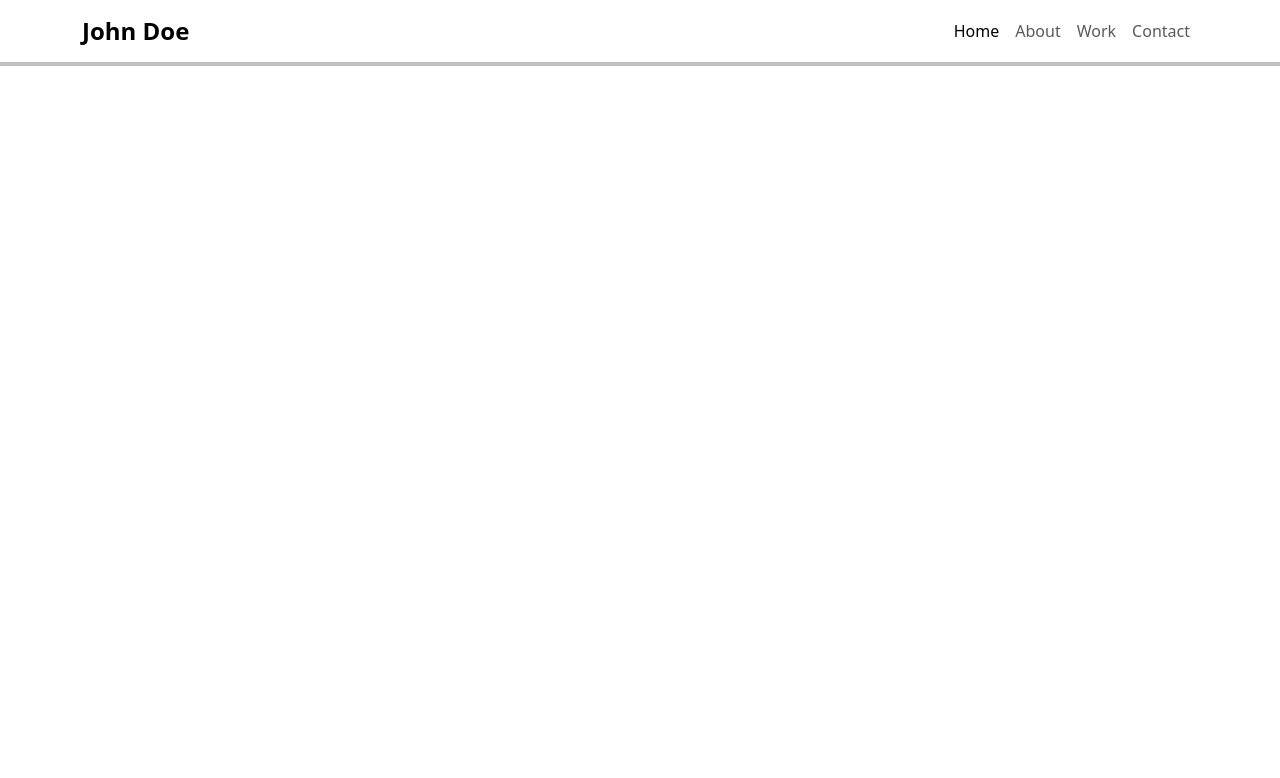
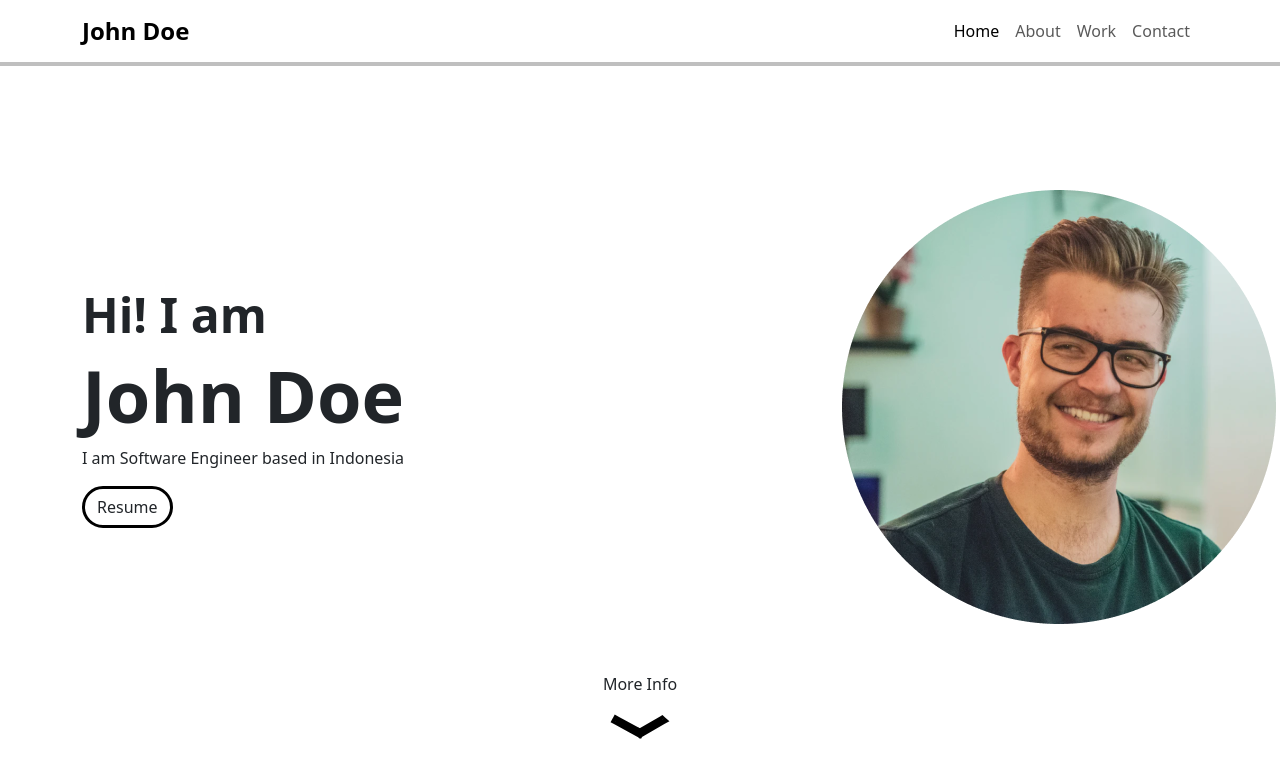
Before and after one commit to arvio1378/Portfolio-codingStudio, a plain HTML site: page index.html in a window 1280 px wide. Drawn offline with nearby package versions, Linux system fonts and the light colour scheme.

Commit message:
add home

```diff
--- a/index.html
+++ b/index.html
@@ -33,6 +33,24 @@
     </div>
     </nav>
 
+    <section id="home" class="home container">
+        <div class="row d-flex align-items-center">
+            <div class="col-8">
+                <h3 class="fw-semibold">Hi! I am</h3>
+                <h1 class="fw-bold">John Doe</h1>
+                <p>I am Software Engineer based in Indonesia</p>
+                <a class="btn" href="images/potrait.png" download>Resume</a>
+            </div>
+            <div class="col-4">
+                <img src="images/potrait.png" alt="potrait">
+            </div>
+        </div>
+        <div class="arrow d-flex align-items-center flex-column mt-5">
+            <a class="text-decoration-none text-dark" href="#about">More Info</a>
+            <img id="arrow" class="mt-2" src="images/arrow.svg" alt="arrow icon">
+        </div>
+    </section>
+
     <script src="https://code.jquery.com/jquery-3.7.0.min.js" integrity="sha256-2Pmvv0kuTBOenSvLm6bvfBSSHrUJ+3A7x6P5Ebd07/g=" crossorigin="anonymous"></script>
     <script src="https://cdn.jsdelivr.net/npm/@popperjs/core@2.11.8/dist/umd/popper.min.js" integrity="sha384-I7E8VVD/ismYTF4hNIPjVp/Zjvgyol6VFvRkX/vR+Vc4jQkC+hVqc2pM8ODewa9r" crossorigin="anonymous"></script>
     <script src="https://cdn.jsdelivr.net/npm/bootstrap@5.3.0/dist/js/bootstrap.min.js" integrity="sha384-fbbOQedDUMZZ5KreZpsbe1LCZPVmfTnH7ois6mU1QK+m14rQ1l2bGBq41eYeM/fS" crossorigin="anonymous"></script>
--- a/style.css
+++ b/style.css
@@ -1,4 +1,49 @@
+section {
+    padding-top: 128px;
+}
+
+.btn {
+    border: 3px solid black;
+    border-radius: 24px;
+}
+
+.btn:hover {
+    border: 3px solid black;
+    background-color: black;
+    color: white;
+}
+
 .navbar {
     background-color: white;
     box-shadow: 0 0 0 4px rgba(0, 0, 0, 0.25);
 }
+
+.home h1 {
+    font-size: 72px;
+}
+
+.home h3 {
+    font-size: 48px;
+}
+
+.home .arrow img{
+    width: 60px;
+}
+
+#arrow {
+    animation: 2s upDown infinite;
+}
+
+@keyframes upDown {
+    0% {
+        transform: translateY(0);
+    }
+
+    50% {
+        transform: translateY(10px);
+    }
+
+    100% {
+        transform: translateY(0);
+    }
+}
```
